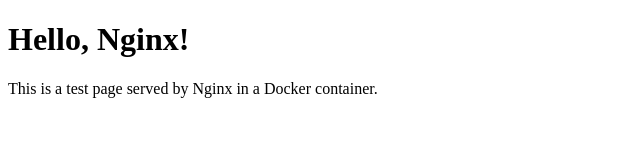
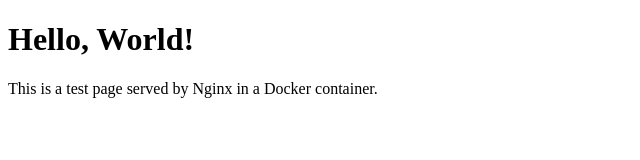
Before and after one commit to regicidesecurity/hardened-nginx-alpine-docker, a plain HTML site: page index.html in a window 1280 px wide. Shown: the full height of the page, 0-640 px from the left. Drawn offline with Linux system fonts and the light colour scheme.

Commit message:
move things and make some changes

```diff
--- a/html/index.html
+++ b/index.html
@@ -4,7 +4,7 @@
     <title>Hello, Nginx!</title>
 </head>
 <body>
-    <h1>Hello, Nginx!</h1>
+    <h1>Hello, World!</h1>
     <p>This is a test page served by Nginx in a Docker container.</p>
 </body>
 </html>
```
Also changed, not shown: 6 other files.
